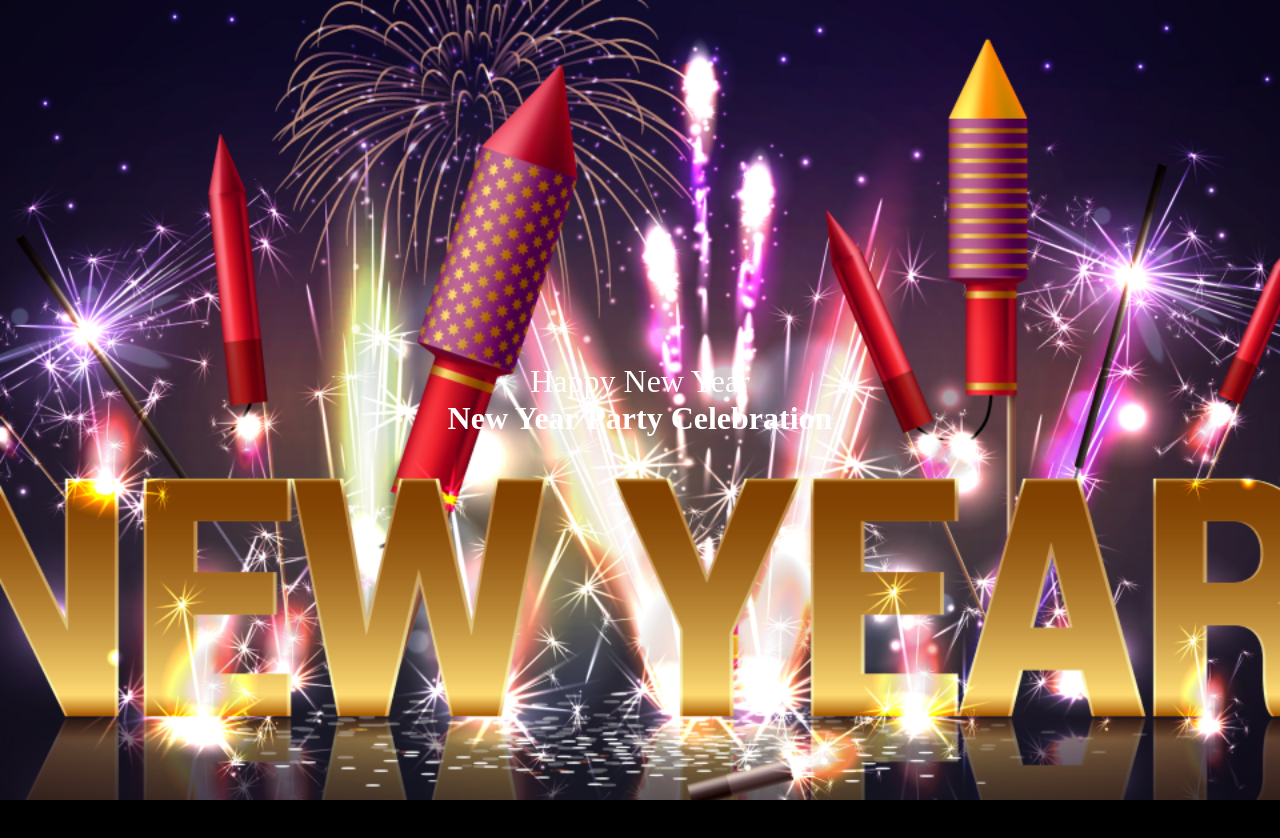
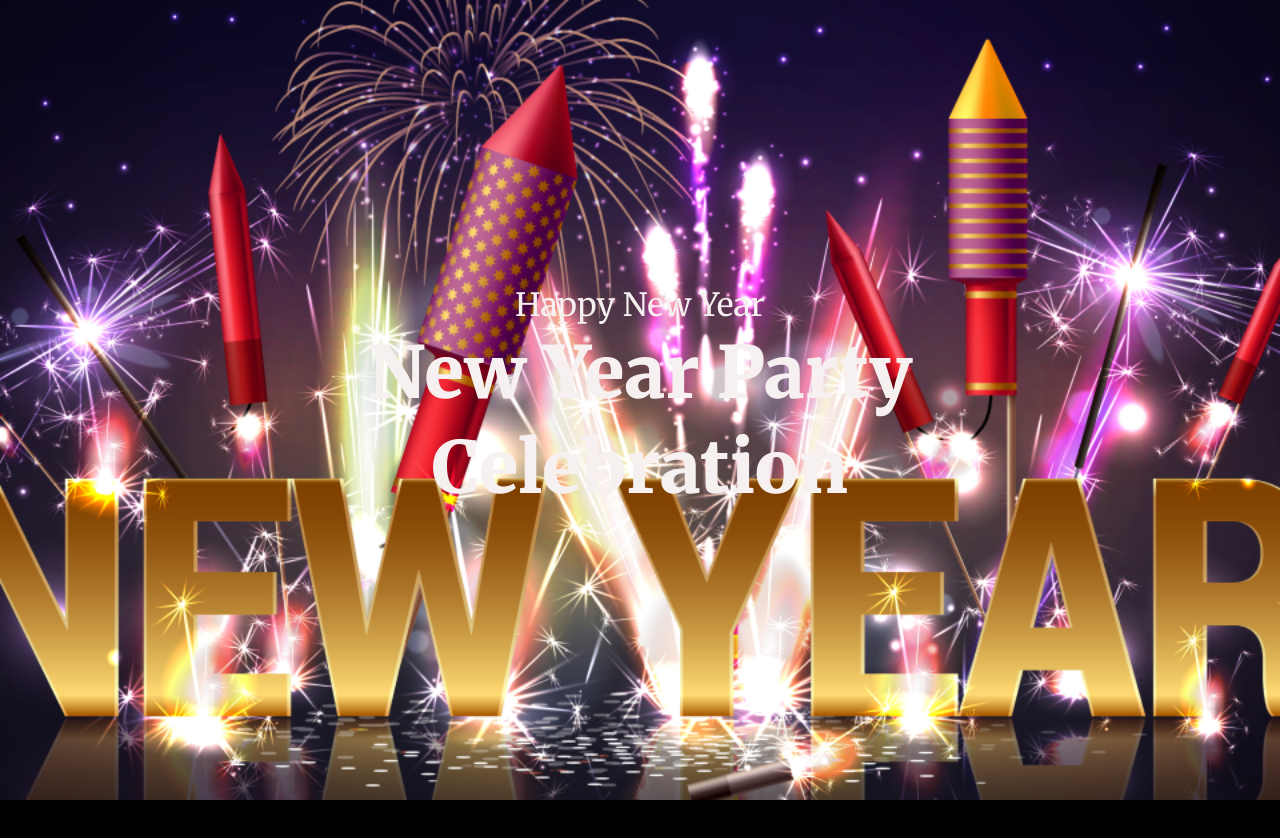
Before and after one commit to rafih188/new-year-1st-asn, a plain HTML site: page index.html in a window 1280 px wide. Shown: the top 838 px of the page. Drawn offline with Linux system fonts and the light colour scheme; files that its build step writes are made by us from their sources.

Commit message:
style added

```diff
--- a/index.html
+++ b/index.html
@@ -9,6 +9,11 @@
   <link rel="preconnect" href="https://fonts.googleapis.com">
 <link rel="preconnect" href="https://fonts.gstatic.com" crossorigin>
 <link href="https://fonts.googleapis.com/css2?family=Merriweather:ital,wght@0,300;0,400;0,700;0,900;1,300;1,400;1,700;1,900&display=swap" rel="stylesheet">
+
+<link rel="preconnect" href="https://fonts.googleapis.com">
+<link rel="preconnect" href="https://fonts.gstatic.com" crossorigin>
+<link href="https://fonts.googleapis.com/css2?family=Inter:wght@300;400;500;600;700;800;900&family=Merriweather:ital,wght@0,300;0,400;0,700;0,900;1,300;1,400;1,700;1,900&display=swap" rel="stylesheet">
+
   <link rel="stylesheet" href="style/style.css">
 </head>
 
@@ -19,6 +24,8 @@
     <h1>New Year Party Celebration</h1>
   </div>
 </header>
+
+
 <main>
 
 </main>
--- a/style/style.css
+++ b/style.css
@@ -11,6 +11,7 @@ body {
     position: relative;
 
 }
+
 /* header related style  */
 
 header {
@@ -21,35 +22,41 @@ header {
     background-image: url('/image/banner-image.png');
     background-repeat: no-repeat;
     background-size: cover;
-    background-position: center
-    ;
-}
-.content-title{
-    display: flex;
-    flex-direction: column;
-    color: #FFF;
-    align-items: center;
-    justify-content: center;
-}
-.content-title> h3{
-    color: #FFF;
-    text-align: center;
-    font-size: 32px;
-    font-style: normal;
-    font-weight: 400;
+    background-position: center;
+
 }
 
-.content-title h3 ,h1{
+.content-title {
+    display: flex;
     flex-direction: column;
     align-items: center;
     justify-content: center;
 }
 
+.content-title>h3 {
+    color: #f6f0f0;
+    text-align: center;
+    font-size: 32px;
+    font-style: normal;
+    font-weight: 400;
+    font-family: 'Merriweather', serif;
+    line-height: normal;
+}
 
-/* main related style  */
+.content-title>h1 {
+    width: 600px;
+    color: #f6f0f0;
+    text-align: center;
+    font-family: Merriweather;
+    font-size: 72px;
+    font-style: normal;
+    font-weight: 900;
+    line-height: 95px;
+}
 
+/* main content related style  */
 
-main{
+main {
     height: 100vh;
     width: 100%;
     background-color: black;
```
